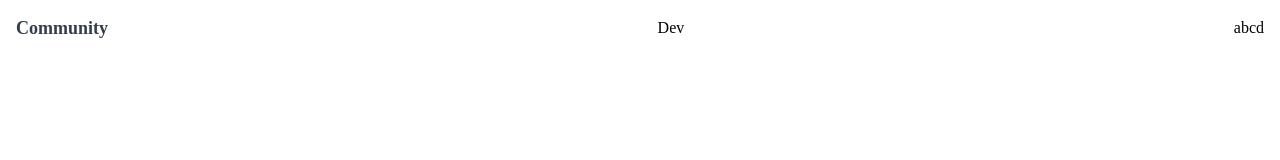
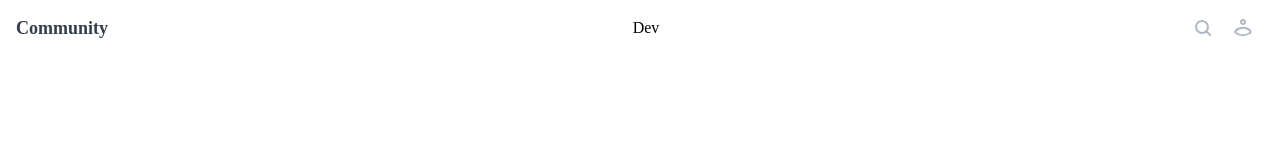
Before and after one commit to vophuctai2411/lounge-react, a React (Vite) app: page / in a window 1280 px wide. Shown: the top 160 px of the page. Built offline with nearby package versions, Linux system fonts and the light colour scheme.

Commit message:
finish header

```diff
--- /dev/null
+++ b/src/pages/community/index.scss
@@ -0,0 +1,8 @@
+.community {
+  .header-icons {
+    width: 80px;
+    display: flex;
+    align-items: center;
+    justify-content: space-around;
+  }
+}
--- a/src/pages/community/index.tsx
+++ b/src/pages/community/index.tsx
@@ -1,11 +1,19 @@
 import Header from "../../components/header";
+import search_icon from "../../assets/icons/search.svg";
+import profile_icon from "../../assets/icons/profile.svg";
+import "./index.scss";
 
 function Community() {
   return (
-    <>
-      <Header>abcd</Header>
+    <div className="community">
+      <Header>
+        <div className="header-icons">
+          <img src={search_icon} alt="search icon" />
+          <img src={profile_icon} alt="profile icon" />
+        </div>
+      </Header>
       this is community page
-    </>
+    </div>
   );
 }
 
```
Also changed, not shown: src/pages/community/components/categories-section/index.tsx (added, +7 -0 lines), src/assets/icons/profile.svg (added), src/assets/icons/search.svg (added), src/pages/community/components/categories-section/index.scss (added).
